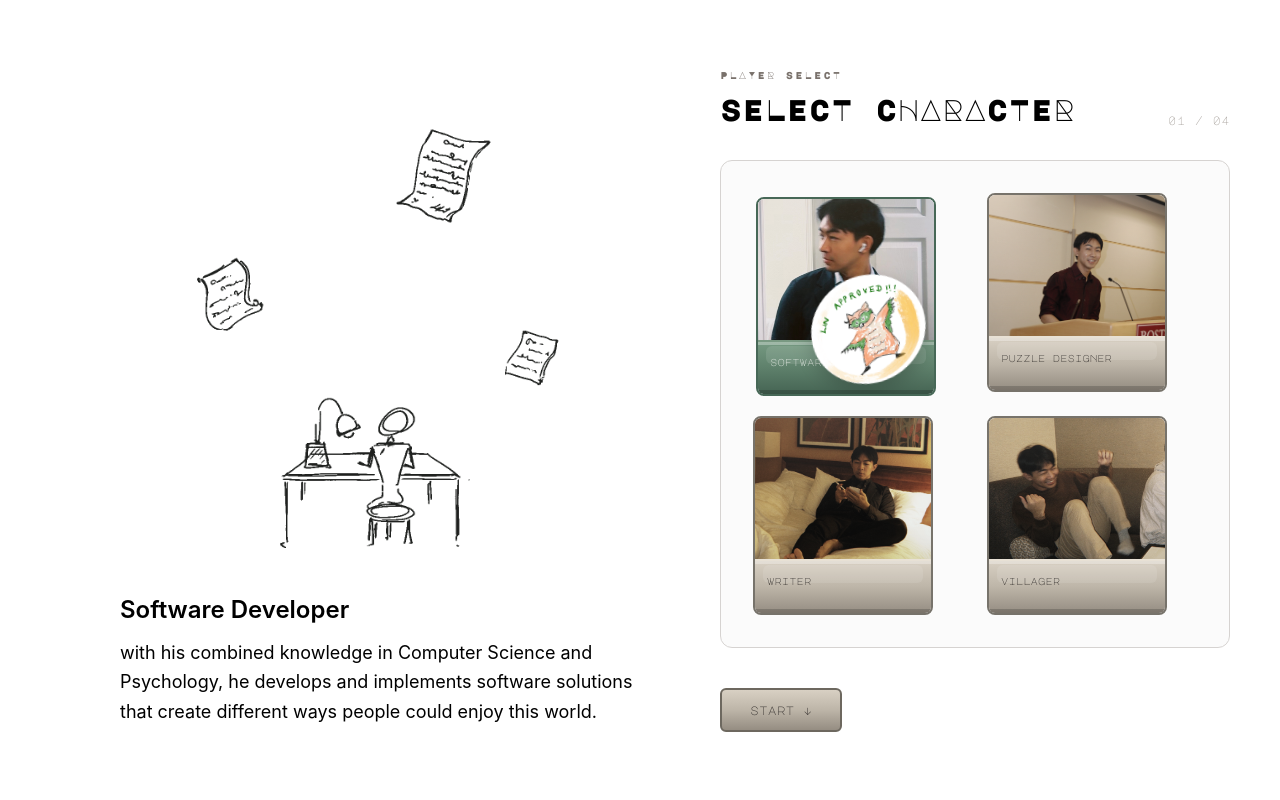
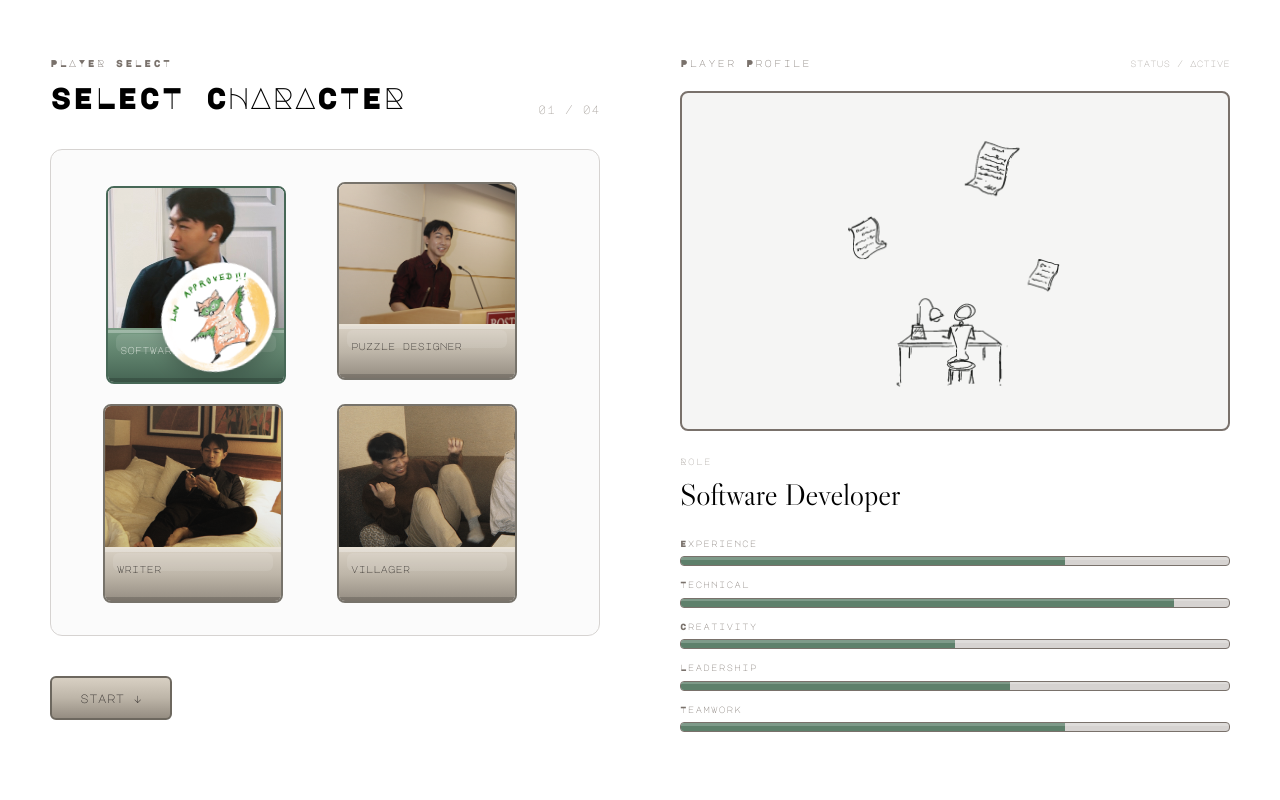
Before and after one commit to Linkhant19/portfolio, a React (Vite) app: page / in a window 1280 px wide. Shown: the top 800 px of the page. Built offline with nearby package versions, Linux system fonts and the light colour scheme.

Commit message:
redesigned character showcase side with stats and cleaner design

```diff
--- a/src/components/character/CharacterDisplay.jsx
+++ b/src/components/character/CharacterDisplay.jsx
@@ -1,27 +1,166 @@
 // src/components/character/CharacterDisplay.jsx
+
+function CharacterStat({ label, value }) {
+    return (
+        <div>
+            <div className="mb-1.5 flex items-center justify-between">
+                <span
+                    className="
+                        font-major-mono
+                        text-[9px]
+                        tracking-[0.12em]
+                        text-stone-500
+                    "
+                >
+                    {label}
+                </span>
+            </div>
+
+            <div
+                className="
+                    relative h-2.5
+                    overflow-hidden
+                    rounded-sm
+                    border border-stone-500
+                    bg-stone-300
+                "
+            >
+
+                <div
+                    className="
+                        h-full
+                        bg-[#5E806B]
+                        transition-[width]
+                        duration-500
+                        ease-out
+                    "
+                    style={{
+                        width: `${value * 10}%`,
+                    }}
+                />
+
+                <div
+                    aria-hidden="true"
+                    className="
+                        pointer-events-none
+                        absolute inset-x-0 top-0
+                        h-[35%]
+                        bg-white/20
+                    "
+                />
+            </div>
+        </div>
+    );
+}
 
 export default function CharacterDisplay({ character }) {
     return (
-        <section className="flex flex-1 items-center p-5 pl-30">
-            <div className="w-full max-w-xl">
-                <div className="w-130 overflow-hidden">
+        <section className="w-full">
+
+            <div className="w-full max-w-[550px] lg:mr-auto">
+
+                <div className="mb-5 flex items-center justify-between">
+
+                    <p
+                        className="
+                            font-major-mono
+                            text-[10px]
+                            tracking-[0.2em]
+                            text-stone-500
+                        "
+                    >
+                        Player Profile
+                    </p>
+
+                    <p
+                        className="
+                            font-major-mono
+                            text-[9px]
+                            text-stone-400
+                        "
+                    >
+                        status / Active
+                    </p>
+
+                </div>
+
+                <div
+                    className="
+                        flex h-[340px]
+                        items-center justify-center
+                        overflow-hidden
+                        rounded-lg
+                        border-2 border-stone-500
+                        bg-stone-100
+                    "
+                >
                     <img
-                    src={character.image}
-                    alt={character.title}
-                    className="h-full w-full object-cover"
+                        src={character.image}
+                        alt=""
+                        className="
+                            h-full w-full
+                            object-contain
+                            p-4
+                        "
                     />
                 </div>
 
-                <div className="mt-0">
-                    <h2 className="text-2xl font-semibold">
-                    {character.title}
+                <div className="mt-6">
+
+                    <p
+                        className="
+                            font-major-mono
+                            text-[9px]
+                            tracking-[0.15em]
+                            text-stone-400
+                        "
+                    >
+                        Role
+                    </p>
+
+                    <h2
+                        className="
+                            mt-2
+                            font-caslon
+                            text-3xl
+                        "
+                    >
+                        {character.title}
                     </h2>
 
-                    <p className="mt-3 text-lg leading-relaxed">
-                    {character.description}
-                    </p>
                 </div>
+
+                <div className="mt-6 space-y-3">
+
+                    <CharacterStat
+                        label="Experience"
+                        value={character.stats.experience}
+                    />
+
+                    <CharacterStat
+                        label="Technical"
+                        value={character.stats.technical}
+                    />
+
+                    <CharacterStat
+                        label="Creativity"
+                        value={character.stats.creativity}
+                    />
+
+                    <CharacterStat
+                        label="Leadership"
+                        value={character.stats.leadership}
+                    />
+
+                    <CharacterStat
+                        label="Teamwork"
+                        value={character.stats.teamwork}
+                    />
+
+                </div>
+
             </div>
+
         </section>
     );
 }
--- a/src/components/character/CharacterSelector.jsx
+++ b/src/components/character/CharacterSelector.jsx
@@ -12,9 +12,9 @@ export default function CharacterSelector({
     );
 
     return (
-        <section className="flex flex-1 items-center px-8 py-16 lg:px-15">
+        <section className="w-full">
 
-            <div className="w-full max-w-[550px]">
+            <div className="w-full max-w-[550px] lg:ml-auto">
 
                 <div className="mb-8">
 
--- a/src/data/characters.js
+++ b/src/data/characters.js
@@ -23,6 +23,13 @@ export const characters = [
         projectHeading: "Software Development & Consulting Experiences",
         image: writerImage,
         selectorImage: developerCharacterImage,
+        stats: {
+            experience: 7,
+            technical: 9,
+            creativity: 5,
+            leadership: 6,
+            teamwork: 7,
+        },
         description: "with his combined knowledge in Computer Science and Psychology, \
         he develops and implements software solutions that create different ways people could enjoy this world.",
     },
@@ -33,6 +40,13 @@ export const characters = [
         projectHeading: "Puzzle and Game Design Experiences",
         image: puzzleDesignerImage,
         selectorImage: puzzleDesignerCharacterImage,
+        stats: {
+            experience: 6,
+            technical: 5,
+            creativity: 7,
+            leadership: 9,
+            teamwork: 8,
+        },
         description: "once the President of the Board Games Club, he found his passion in \
         hosting various interactive events, and designing puzzles and games, including escape rooms.",
     },
@@ -43,6 +57,13 @@ export const characters = [
         projectHeading: "Creative Writing Pieces",
         image: writerImage,
         selectorImage: writerCharacterImage,
+        stats: {
+            experience: 8,
+            technical: 4,
+            creativity: 10,
+            leadership: 1,
+            teamwork: 1,
+        },
         description: "he saddles up the wildest things whenever and wherever they come. \
         their footprints are marked in all forms. poetry. short stories. plays.",
     },
@@ -53,6 +74,13 @@ export const characters = [
         projectHeading: "Villager",
         image: villagerImage,
         selectorImage: villagerCharacterImage,
+        stats: {
+            experience: 10,
+            technical: 3,
+            creativity: 4,
+            leadership: 4,
+            teamwork: 4,
+        },
         description: "just a normal townsperson who built all of this and more",
     },
 ]
--- a/src/pages/Home.jsx
+++ b/src/pages/Home.jsx
@@ -39,14 +39,30 @@ export default function Home() {
 
     return (
         <main className="min-h-screen">
-            <div className="flex min-h-screen flex-col lg:flex-row">
-                <CharacterDisplay character={selectedCharacter} />
+            <div
+                className="
+                    mx-auto grid
+                    min-h-screen
+                    w-full max-w-[1500px]
+                    items-start
+                    gap-16
+                    px-8 py-14
 
+                    lg:grid-cols-2
+                    lg:gap-20
+                "
+            >
                 <CharacterSelector
                     characters={characters}
                     selectedCharacterId={selectedCharacterId}
                     onSelect={handleCharacterSelect}
                 />
+
+                <CharacterDisplay
+                    character={selectedCharacter}
+                />
+
+
             </div>
 
             {selectedCharacterId === "villager" ? (
```
